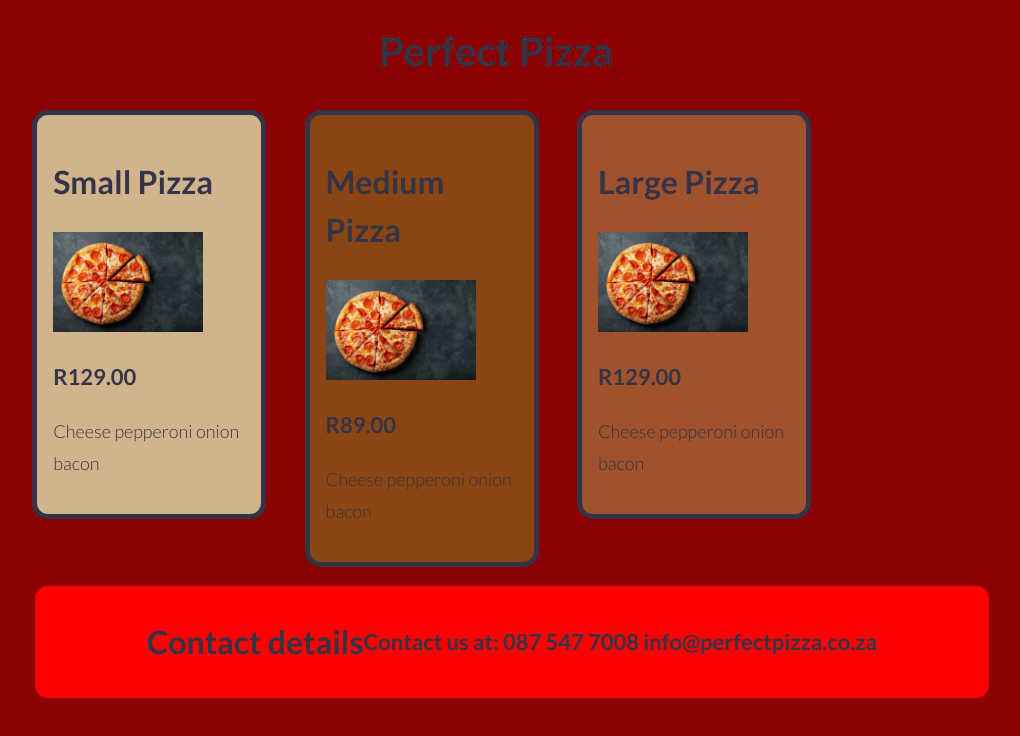
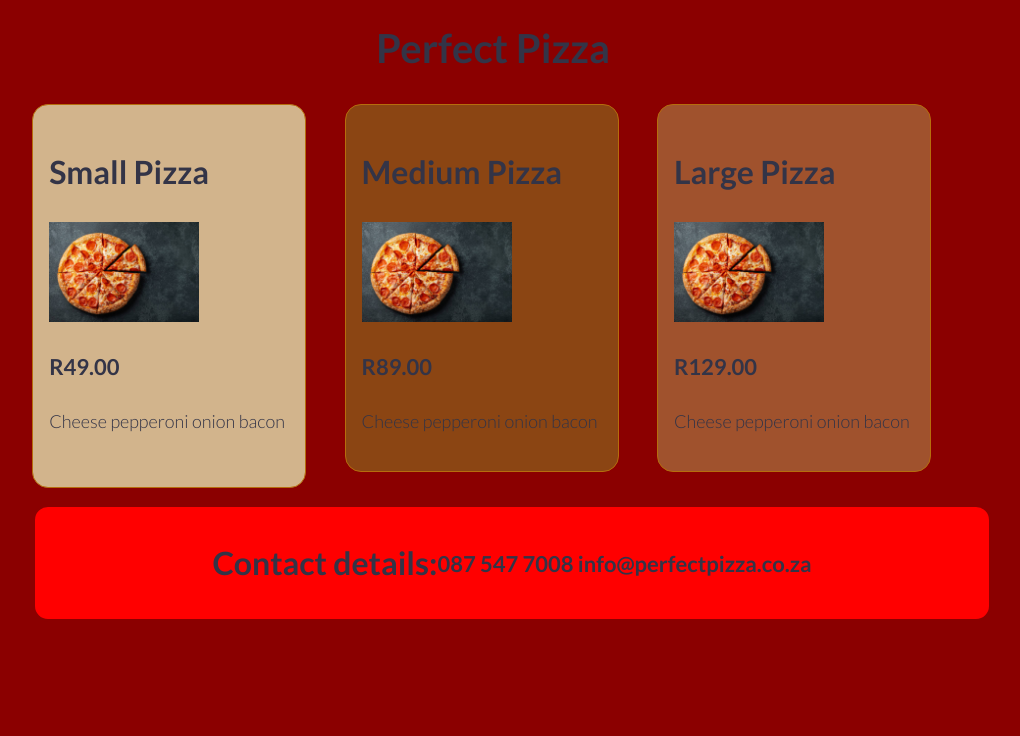
Before and after one commit to thabie-dev/simplegrid, a plain HTML site: page index.html in a window 1280 px wide. Shown: the whole page, without its empty margins (147-1167 px from the left). Drawn offline with Linux system fonts and the light colour scheme.

Commit message:
another commit

```diff
--- a/index.html
+++ b/index.html
@@ -4,7 +4,8 @@
     <meta charset="UTF-8">
     <meta http-equiv="X-UA-Compatible" content="IE=edge">
     <meta name="viewport" content="width=device-width, initial-scale=1.0">
-    <title>Document</title>
+    <title>Perfect Pizza</title>
+    <link rel="stylesheet" href="style.css">
     <link rel="stylesheet" href="simple-grid.css">
 
 <style>
@@ -19,21 +20,21 @@
     justify-content: center;
     align-items: center;
     height: 5em;
-    border: 3px solid darkred;
+
   }
 
 .pizza {
-    /* box-model */
     padding: 1em;
-    border: 5px solid;
+    border: 1px solid rgb(182, 109, 13);
     margin: 1em;
     border-radius: 1em;
-    width: 12em;
+    width: 15em;
     display: inline-block;
     min-height: 30em;
 }
 .small_pizza {
     background-color: tan;
+    padding-bottom: 2em;
 
 
 }
@@ -41,6 +42,7 @@
 
 .medium_pizza {
     background-color: saddlebrown;
+    padding-bottom: 1em;
 
 
 }
@@ -48,6 +50,7 @@
 
 .large_pizza {
     background-color: sienna;
+    padding-bottom: 1em;
 
 
 }
@@ -98,11 +101,11 @@ body{
           <div class="col-4 small_pizza pizza">
             <h2>Small Pizza</h2>
             <img src="small-pizza.png" width="150">
-            <h3>R129.00</h3>
+            <h3>R49.00</h3>
             <p>Cheese pepperoni onion bacon</p>
           </div>
 
-          <div class="col-4 medium_pizza pizza">
+          <div class="col-3 medium_pizza pizza">
             <h2>Medium Pizza</h2>
             <img src="small-pizza.png" width="150">
             <h3>R89.00</h3>
@@ -115,12 +118,13 @@ body{
             <h3>R129.00</h3>
             <p>Cheese pepperoni onion bacon</p>
         </div>
+        <div>
 
-        <div class="col-12 contacts_details center_contacts">
-         <h2>Contact details</h2>
 
-         <h3> Contact us at: 087 547 7008  info@perfectpizza.co.za</h3>
-        </div>
+            <div class="col-12 contacts_details center_contacts">
+                <h2>Contact details:</h2>
+
+               <h3>087 547 7008  info@perfectpizza.co.za</h3>
         </div>
 
     </div>
```
